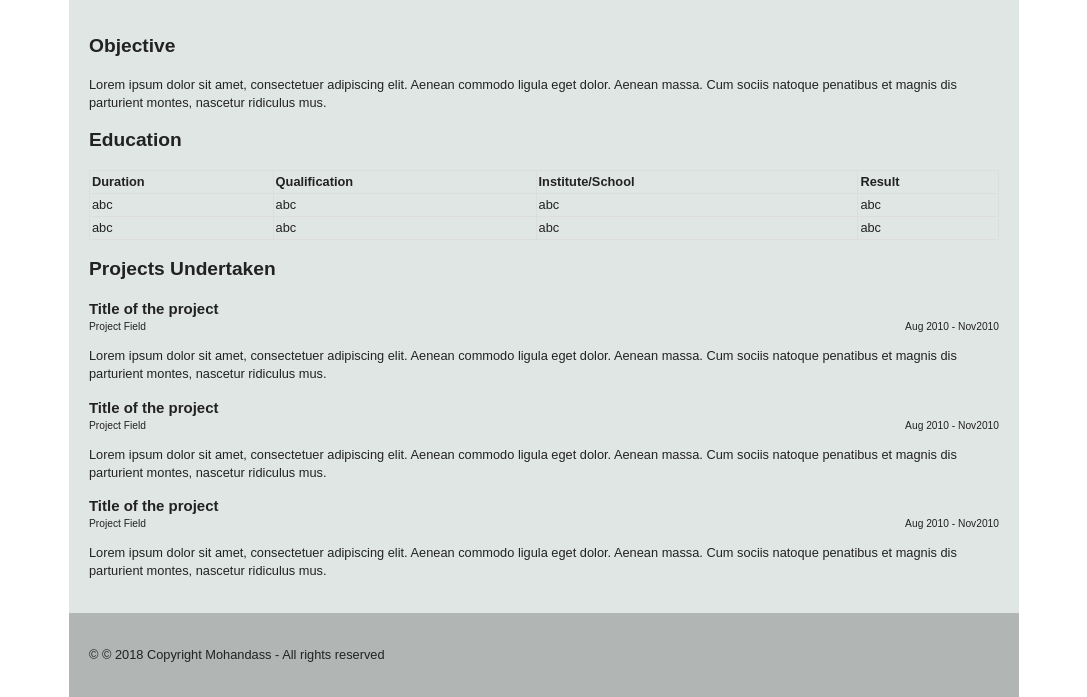
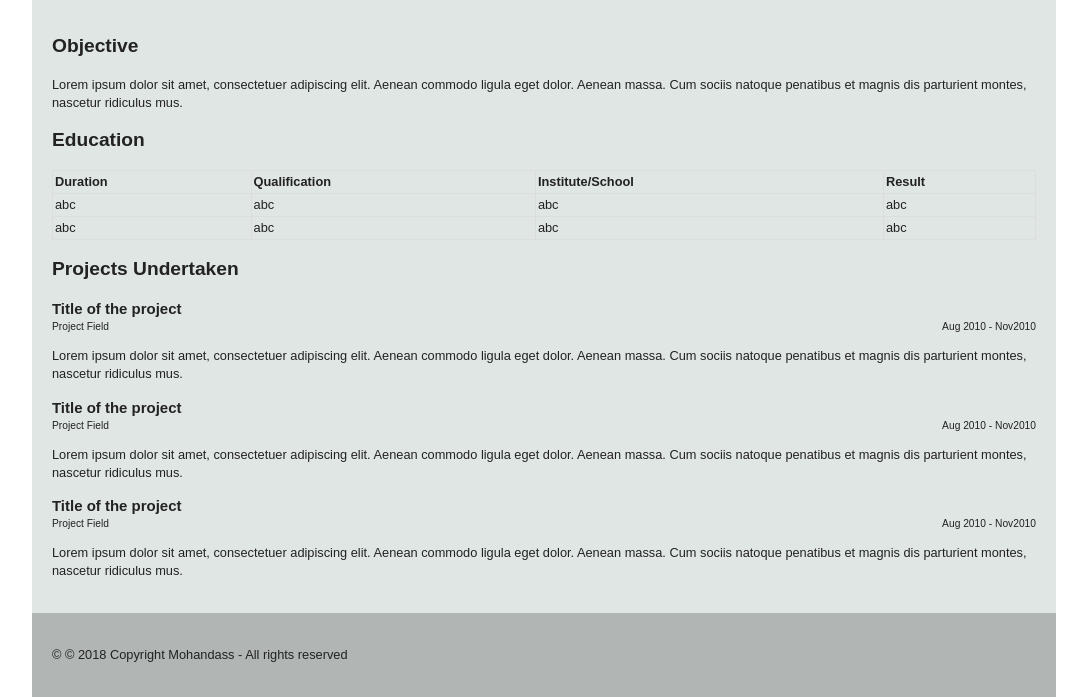
Before and after one commit to mohandassm/My_Web_Page, a plain HTML site: page index.html in a window 1280 px wide. Shown: the part 243-940 px from the top of the page, without its empty margins (96-1183 px from the left). Drawn offline with Linux system fonts and the light colour scheme.

Commit message:
checking

```diff
--- a/style.css
+++ b/style.css
@@ -196,7 +196,7 @@ td { vertical-align: top; }
 
 .container {
 	width: 80%;
-	max-width: 950px;
+	max-width: 1500px;
 	margin: 0 auto;
     padding: 0px;
 }
```
